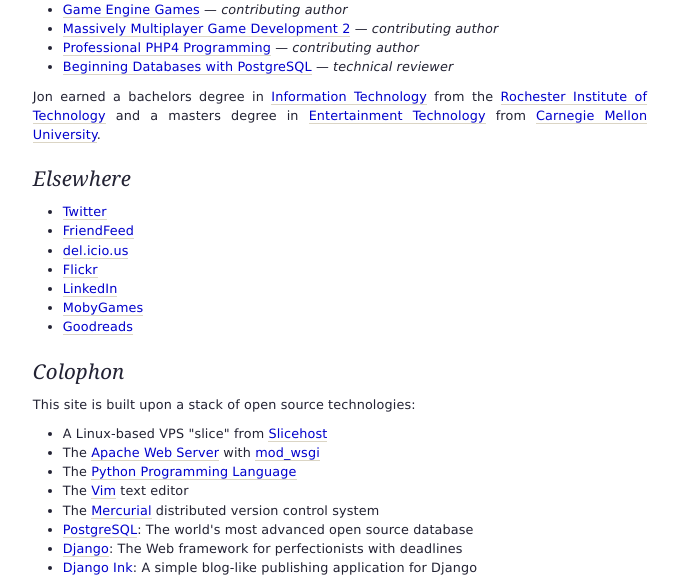
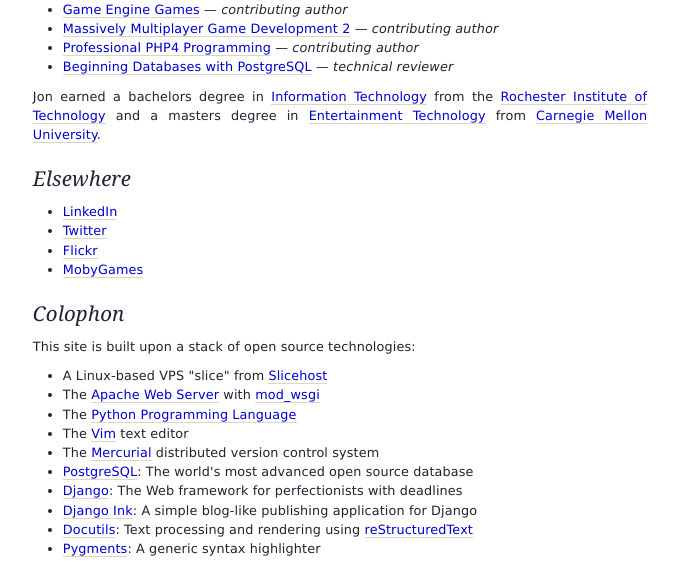
Before and after one commit to jparise/indelible-django, a Django app: template templates/about.html in a window 1280 px wide. Shown: the part 362-937 px from the top of the page, without its empty margins (300-978 px from the left). Run offline with Django 3.2, Linux system fonts and the light colour scheme; the template is opened without the code that fills it, so the values that code supplies are empty.

Commit message:
Simplify the list of external links.

```diff
--- a/templates/about.html
+++ b/templates/about.html
@@ -37,13 +37,10 @@ Jon earned a bachelors degree in <a href="http://www.it.rit.edu/">Information Te
 
 <h2>Elsewhere</h2>
 <ul>
+<li><a href="http://www.linkedin.com/in/jparise">LinkedIn</a></li>
 <li><a href="http://www.twitter.com/jparise/">Twitter</a></li>
-<li><a href="http://friendfeed.com/jparise">FriendFeed</a></li>
-<li><a href="http://delicious.com/jparise">del.icio.us</a></li>
 <li><a href="http://www.flickr.com/photos/17818511%40N00/">Flickr</a></li>
-<li><a href="http://www.linkedin.com/in/jparise">LinkedIn</a></li>
 <li><a href="http://www.mobygames.com/developer/sheet/view/developerId,116705/">MobyGames</a></li>
-<li><a href="http://www.goodreads.com/user/show/691906">Goodreads</a></li>
 </ul>
 
 <h2>Colophon</h2>
```
